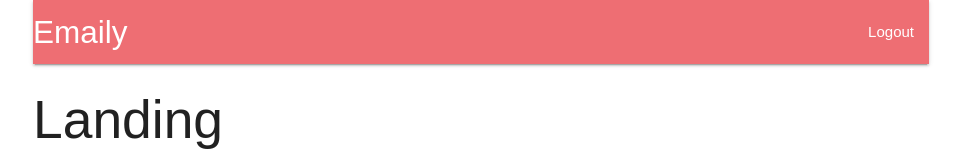
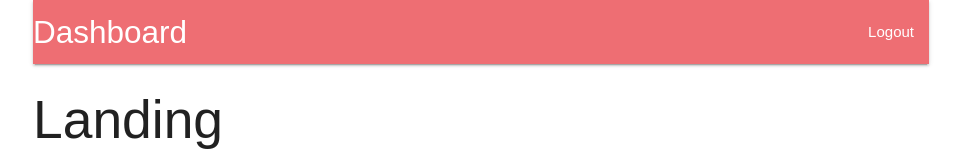
Before and after one commit to hiteshtara/server, a React (Create React App) app in the folder client/: page / in a window 1280 px wide. Shown: the top 160 px of the page, without its empty margins (159-1120 px from the left). Built offline with nearby package versions, Linux system fonts and the light colour scheme; no server answers.

Commit message:
Bu log in

```diff
--- a/client/src/components/App.js
+++ b/client/src/components/App.js
@@ -9,7 +9,7 @@ import * as actions from '../actions';
 // survey dashboard is shown it matches the path and shows local hos sees
 //  only pass exact as property jsx assumes exact=true
 
-const Dashboard = () => <h2>Dashboard</h2>;
+const Dashboard = () => <h2>Proposal Development </h2>;
 const SurveyNew = () => <h2>SurveyNew</h2>;
 const Landing = () => <h2>Landing</h2>;
 // web  pack is module loader all js files and make it one file it also process loaders into web pack
--- a/client/src/components/Header.js
+++ b/client/src/components/Header.js
@@ -9,7 +9,7 @@ class Header extends Component {
       case false:
         return (
           <li>
-            <a href="/auth/google">LoginwithGoogle </a>
+            <a href="/auth/google">Login</a>
           </li>
         );
       default:
@@ -25,7 +25,7 @@ class Header extends Component {
     return (
       <nav>
         <div className="nav-wrapper">
-          <a className="left brand-logo">Emaily</a>
+          <a className="left brand-logo">Dashboard</a>
           <ul className="right">{this.renderContent()}</ul>
         </div>return
       </nav>
```
